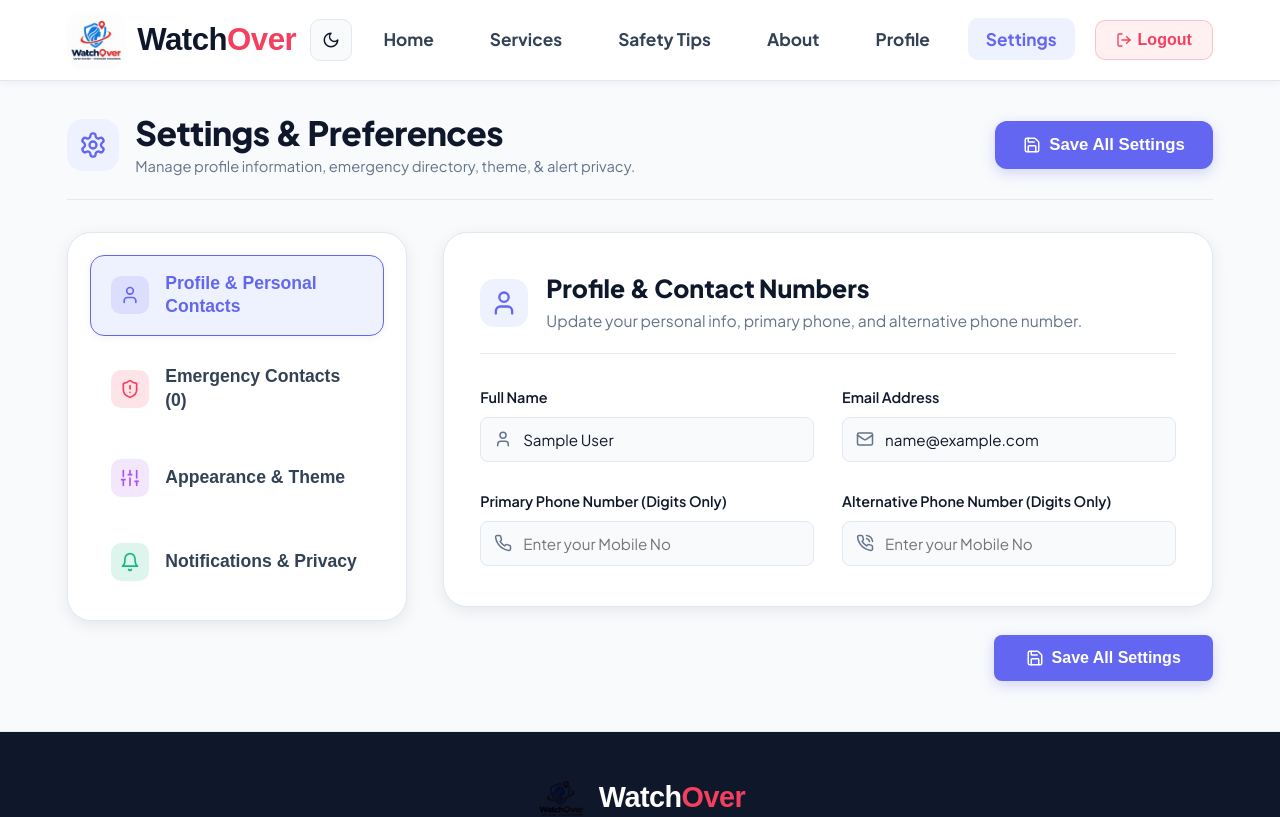
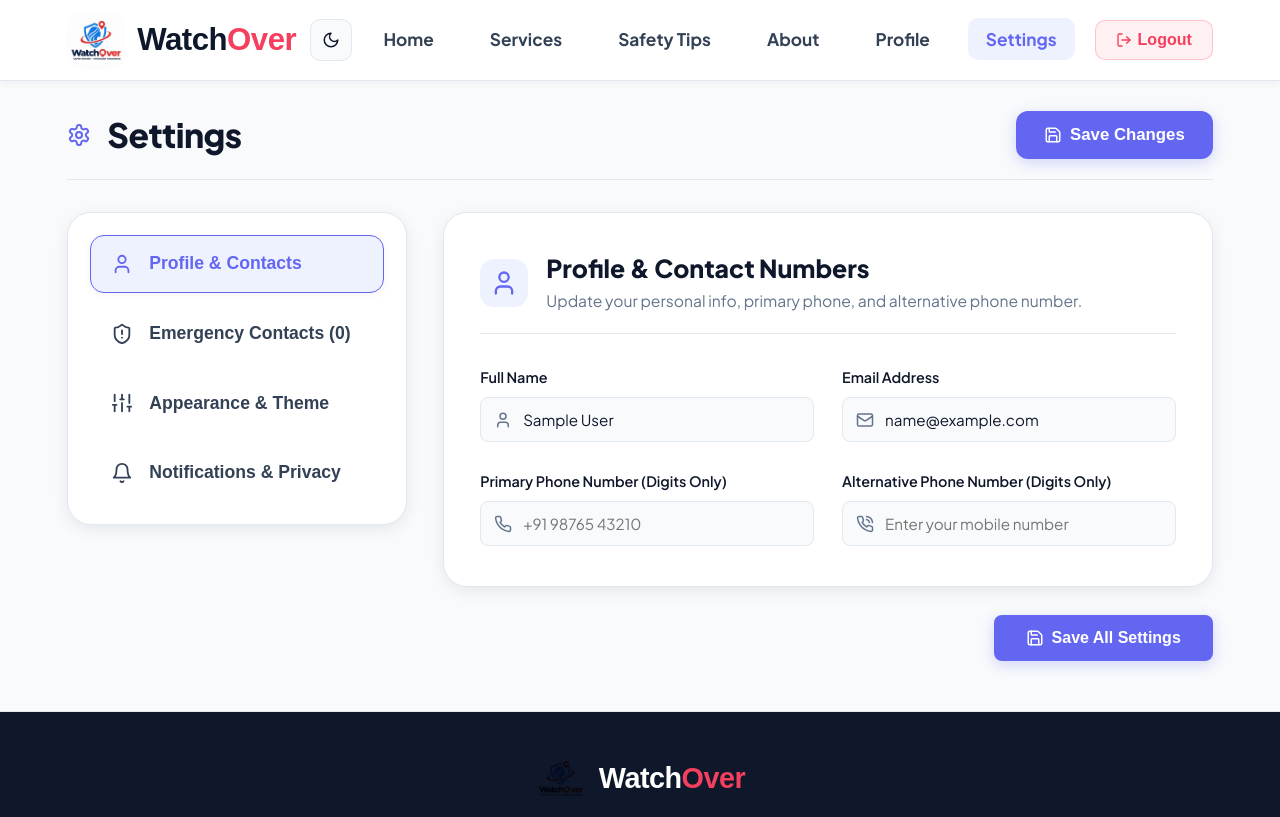
Before and after one commit to navneetpro93-commits/Watchover-A-Woman-Safety-App, a React (Vite) app: page /settings in a window 1280 px wide. Shown: the top 817 px of the page. Built offline with nearby package versions, Linux system fonts and the light colour scheme; sample sign-in values are in the browser's storage.

Commit message:
Improve safety tips and settings page

```diff
--- a/src/pages/Settings.jsx
+++ b/src/pages/Settings.jsx
@@ -19,27 +19,44 @@ import {
   ArrowRightLeft
 } from 'lucide-react';
 
+/**
+ * Settings Page Component
+ * Features:
+ * 1. Dynamic Multiple Emergency Contacts management (Add & Remove contacts as wish)
+ * 2. Radio button selection for Theme (Light Mode vs Dark Mode)
+ * 3. Primary & Alternative phone number fields
+ * 4. Privacy & notification settings
+ *
+ * @param {Object} props
+ * @param {Object} props.user - Current user object
+ * @param {Function} props.onUpdateUser - Callback function to update user state in App
+ * @param {boolean} props.darkMode - Current dark mode state
+ * @param {Function} props.onToggleDarkMode - Callback function to toggle theme
+ */
 function Settings({ user, onUpdateUser, darkMode, onToggleDarkMode }) {
   const [activeTab, setActiveTab] = useState('profile');
   const [selectedTheme, setSelectedTheme] = useState(darkMode ? 'dark' : 'light');
 
-
+  // Profile form states
   const [name, setName] = useState(user?.name || 'WatchOver Member');
   const [email, setEmail] = useState(user?.email || 'user@watchover.org');
-  const [phone, setPhone] = useState(user?.phone || '');
-  const [altPhone, setAltPhone] = useState(user?.altPhone || '');
+const [phone, setPhone] = useState(user?.phone || '');
+const [altPhone, setAltPhone] = useState(user?.altPhone || '');
 
-  const [emergencyContacts, setEmergencyContacts] = useState(user?.emergencyContacts || []);
+  // Dynamic Multiple Emergency Contacts State Array
+  const [emergencyContacts, setEmergencyContacts] = useState(
+  user?.emergencyContacts || []
+);
 
-
+  // Helper validations & strict input sanitizers
   const isOnlyNumbers = (str) => /^\d[\d\s+\-()]*$/.test(str.trim()) && str.trim().length > 0;
   const containsNumbers = (str) => /\d/.test(str);
   const containsLetters = (str) => /[a-zA-Z]/.test(str);
 
-
+  // Phone alignment warning state
   const [phoneWarning, setPhoneWarning] = useState('');
 
-
+  // Sanitize Phone Input - Strictly block any alphabetic letters
   const handlePhoneInputChange = (setter, val) => {
     if (containsLetters(val)) {
       setPhoneWarning('🚫 Phone number fields only accept digits (0-9). Letters are automatically blocked!');
@@ -49,22 +66,29 @@ function Settings({ user, onUpdateUser, darkMode, onToggleDarkMode }) {
     setter(cleanPhone);
   };
 
+  // New emergency contact form inputs
   const [newContactName, setNewContactName] = useState('');
   const [newContactPhone, setNewContactPhone] = useState('');
 
-
+  // Preferences toggles
   const [notifications, setNotifications] = useState(user?.notifications ?? true);
   const [locationPermission, setLocationPermission] = useState(user?.locationPermission ?? true);
+
+  // Success feedback state
   const [successMessage, setSuccessMessage] = useState('');
 
+  // Quick swap handler if user accidentally puts number in Name field and vice versa
   const handleSwapInputs = () => {
     const tempName = newContactName;
     setNewContactName(newContactPhone);
     setNewContactPhone(tempName);
   };
 
+  // Handle adding a new emergency contact with auto-alignment
   const handleAddEmergencyContact = (e) => {
     e.preventDefault();
+
+    // Auto-alignment: If user typed numbers in Name field and left Phone empty, swap them automatically
     if (isOnlyNumbers(newContactName) && !newContactPhone.trim()) {
       setNewContactPhone(newContactName.trim());
       setNewContactName('');
@@ -85,15 +109,21 @@ function Settings({ user, onUpdateUser, darkMode, onToggleDarkMode }) {
     setNewContactName('');
     setNewContactPhone('');
   };
+
+  // Handle removing an emergency contact
   const handleRemoveContact = (id) => {
     setEmergencyContacts(emergencyContacts.filter(c => c.id !== id));
   };
+
+  // Handle Radio button theme change
   const handleThemeRadioChange = (themeValue) => {
     setSelectedTheme(themeValue);
     if ((themeValue === 'dark' && !darkMode) || (themeValue === 'light' && darkMode)) {
       onToggleDarkMode();
     }
   };
+
+  // Handle saving all settings
   const handleSaveSettings = (e) => {
     if (e && e.preventDefault) e.preventDefault();
 
@@ -122,22 +152,19 @@ function Settings({ user, onUpdateUser, darkMode, onToggleDarkMode }) {
   return (
     <div className="settings-page page-section" style={{ paddingTop: '30px' }}>
       <div className="container">
-
+        {/* Compact Minimal Header */}
         <div className="compact-settings-header">
           <div className="compact-title-group">
-            <div className="settings-header-icon-box">
-              <SettingsIcon size={28} className="compact-settings-icon" />
-            </div>
-            <div>
-              <h1 className="compact-settings-title">Settings & Preferences</h1>
-              <p style={{ fontSize: '0.92rem', color: 'var(--text-muted)', margin: 0 }}>Manage profile information, emergency directory, theme, & alert privacy.</p>
-            </div>
+            <SettingsIcon size={24} className="compact-settings-icon" />
+            <h1 className="compact-settings-title">Settings</h1>
           </div>
 
           <button onClick={handleSaveSettings} className="btn-primary compact-save-btn">
-            <Save size={18} /> Save All Settings
+            <Save size={18} /> Save Changes
           </button>
         </div>
+
+        {/* Success Feedback Alert Banner */}
         {successMessage && (
           <div className="auth-alert alert-success" style={{ marginBottom: '24px' }}>
             <CheckCircle size={18} style={{ display: 'inline', marginRight: '8px' }} />
@@ -145,14 +172,15 @@ function Settings({ user, onUpdateUser, darkMode, onToggleDarkMode }) {
           </div>
         )}
 
-
+        {/* Phone Input Strict Letters Warning Banner */}
         {phoneWarning && (
-          <div className="alignment-warning-box" style={{ marginBottom: '24px', padding: '12px 16px', fontSize: '0.92rem' }}>
-            <AlertCircle size={18} style={{ flexShrink: 0, verticalAlign: 'middle' }} />
-            <span>{phoneWarning}</span>
+          <div className="auth-alert alert-error" style={{ marginBottom: '24px', backgroundColor: 'rgba(234, 179, 8, 0.15)', color: '#d97706', borderColor: '#eab308' }}>
+            <AlertCircle size={18} style={{ display: 'inline', marginRight: '8px', verticalAlign: 'middle' }} />
+            {phoneWarning}
           </div>
         )}
 
+        {/* Main Settings Layout */}
         <div className="professional-settings-layout">
           {/* Settings Sidebar Nav */}
           <div className="settings-sidebar">
@@ -160,38 +188,35 @@ function Settings({ user, onUpdateUser, darkMode, onToggleDarkMode }) {
               className={`sidebar-tab-btn ${activeTab === 'profile' ? 'active' : ''}`}
               onClick={() => setActiveTab('profile')}
             >
-              <div className="tab-icon-badge bg-indigo"><User size={20} /></div>
-              <span>Profile & Personal Contacts</span>
+              <User size={22} /> Profile & Contacts
             </button>
 
             <button
               className={`sidebar-tab-btn ${activeTab === 'emergency' ? 'active' : ''}`}
               onClick={() => setActiveTab('emergency')}
             >
-              <div className="tab-icon-badge bg-rose"><ShieldAlert size={20} /></div>
-              <span>Emergency Contacts ({emergencyContacts.length})</span>
+              <ShieldAlert size={22} /> Emergency Contacts ({emergencyContacts.length})
             </button>
 
             <button
               className={`sidebar-tab-btn ${activeTab === 'appearance' ? 'active' : ''}`}
               onClick={() => setActiveTab('appearance')}
             >
-              <div className="tab-icon-badge bg-purple"><Sliders size={20} /></div>
-              <span>Appearance & Theme</span>
+              <Sliders size={22} /> Appearance & Theme
             </button>
 
             <button
               className={`sidebar-tab-btn ${activeTab === 'privacy' ? 'active' : ''}`}
               onClick={() => setActiveTab('privacy')}
             >
-              <div className="tab-icon-badge bg-emerald"><Bell size={20} /></div>
-              <span>Notifications & Privacy</span>
+              <Bell size={22} /> Notifications & Privacy
             </button>
           </div>
 
+          {/* Settings Content Area */}
           <div className="settings-content-area">
             <form onSubmit={handleSaveSettings}>
-
+              {/* Tab 1: Profile & Contact Numbers */}
               {(activeTab === 'profile' || activeTab === 'all') && (
                 <div className="prof-settings-card">
                   <div className="prof-card-title">
@@ -248,7 +273,7 @@ function Settings({ user, onUpdateUser, darkMode, onToggleDarkMode }) {
                           id="setting-phone"
                           value={phone}
                           onChange={(e) => handlePhoneInputChange(setPhone, e.target.value)}
-                          placeholder="Enter your Mobile No "
+                          placeholder="+91 98765 43210"
                           required
                         />
                       </div>
@@ -263,7 +288,7 @@ function Settings({ user, onUpdateUser, darkMode, onToggleDarkMode }) {
                           id="setting-alt-phone"
                           value={altPhone}
                           onChange={(e) => handlePhoneInputChange(setAltPhone, e.target.value)}
-                          placeholder="Enter your Mobile No"
+                          placeholder="Enter your mobile number"
                           required
                         />
                       </div>
@@ -272,7 +297,7 @@ function Settings({ user, onUpdateUser, darkMode, onToggleDarkMode }) {
                 </div>
               )}
 
-
+              {/* Tab 2: Dynamic Multiple Emergency Contacts */}
               {(activeTab === 'emergency' || activeTab === 'all') && (
                 <div className="prof-settings-card">
                   <div className="prof-card-title">
@@ -283,7 +308,7 @@ function Settings({ user, onUpdateUser, darkMode, onToggleDarkMode }) {
                     </div>
                   </div>
 
-
+                  {/* Add New Emergency Contact Form */}
                   <div className="add-emergency-contact-box">
                     <div style={{ display: 'flex', justifyContent: 'space-between', alignItems: 'center', marginBottom: '12px' }}>
                       <h4 style={{ margin: 0 }}>Add New Emergency Contact</h4>
@@ -341,7 +366,7 @@ function Settings({ user, onUpdateUser, darkMode, onToggleDarkMode }) {
                     </div>
                   </div>
 
-
+                  {/* Existing Emergency Contacts List */}
                   <div className="emergency-contacts-list">
                     <h4>Saved Emergency Contacts</h4>
 
@@ -392,7 +417,7 @@ function Settings({ user, onUpdateUser, darkMode, onToggleDarkMode }) {
                 </div>
               )}
 
-
+              {/* Tab 3: Appearance & Theme */}
               {(activeTab === 'appearance' || activeTab === 'all') && (
                 <div className="prof-settings-card">
                   <div className="prof-card-title">
@@ -404,7 +429,7 @@ function Settings({ user, onUpdateUser, darkMode, onToggleDarkMode }) {
                   </div>
 
                   <div className="theme-radio-grid">
-
+                    {/* Light Mode Radio Card */}
                     <label
                       className={`theme-radio-card ${selectedTheme === 'light' ? 'selected' : ''}`}
                       onClick={() => handleThemeRadioChange('light')}
@@ -429,7 +454,7 @@ function Settings({ user, onUpdateUser, darkMode, onToggleDarkMode }) {
                       <p>Clean, high-contrast light background for daytime use.</p>
                     </label>
 
-
+                    {/* Dark Mode Radio Card */}
                     <label
                       className={`theme-radio-card ${selectedTheme === 'dark' ? 'selected' : ''}`}
                       onClick={() => handleThemeRadioChange('dark')}
@@ -457,7 +482,7 @@ function Settings({ user, onUpdateUser, darkMode, onToggleDarkMode }) {
                 </div>
               )}
 
-
+              {/* Tab 4: Notifications & Privacy */}
               {(activeTab === 'privacy' || activeTab === 'all') && (
                 <div className="prof-settings-card">
                   <div className="prof-card-title">
@@ -502,7 +527,7 @@ function Settings({ user, onUpdateUser, darkMode, onToggleDarkMode }) {
                 </div>
               )}
 
-
+              {/* Footer Save Button */}
               <div className="prof-settings-footer">
                 <button type="submit" className="btn-primary" style={{ padding: '14px 32px' }}>
                   <Save size={18} /> Save All Settings
```
Also changed, not shown: src/components/SafetyCard.jsx (+15 -0 lines).
